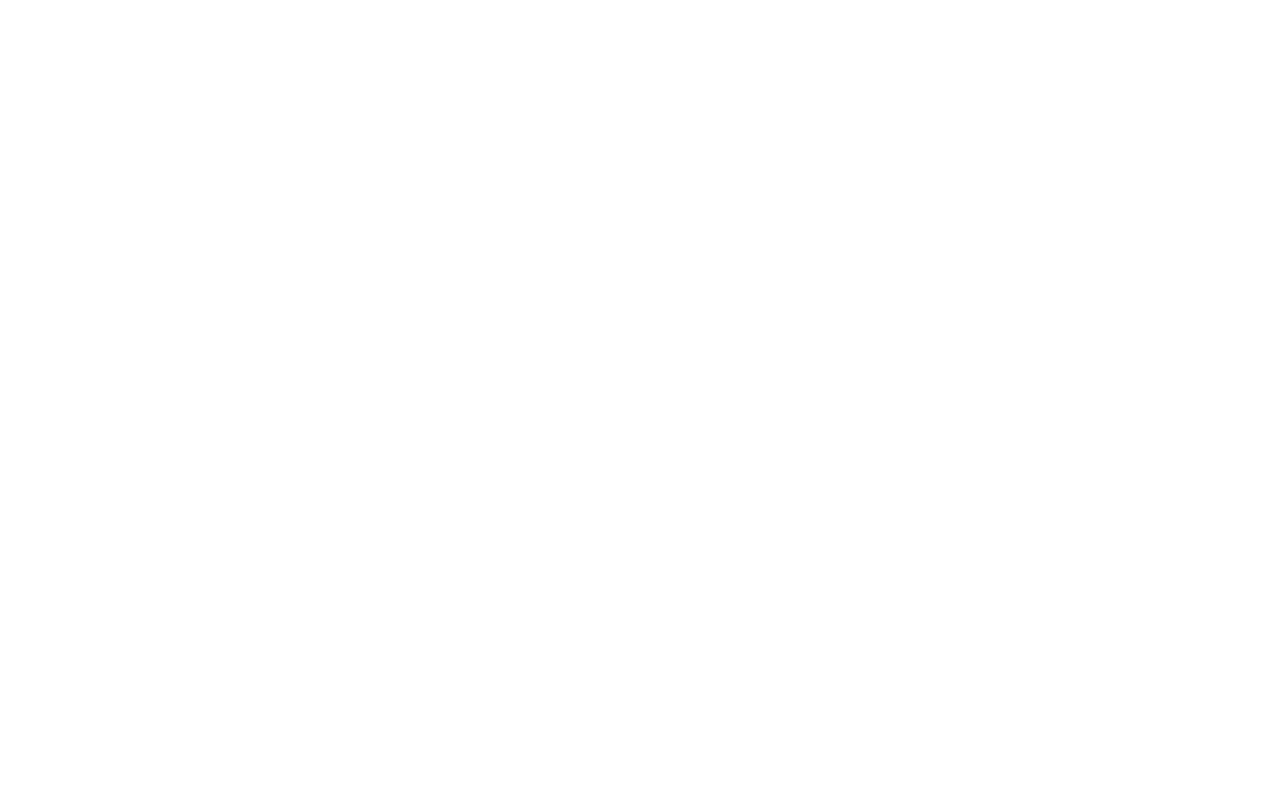
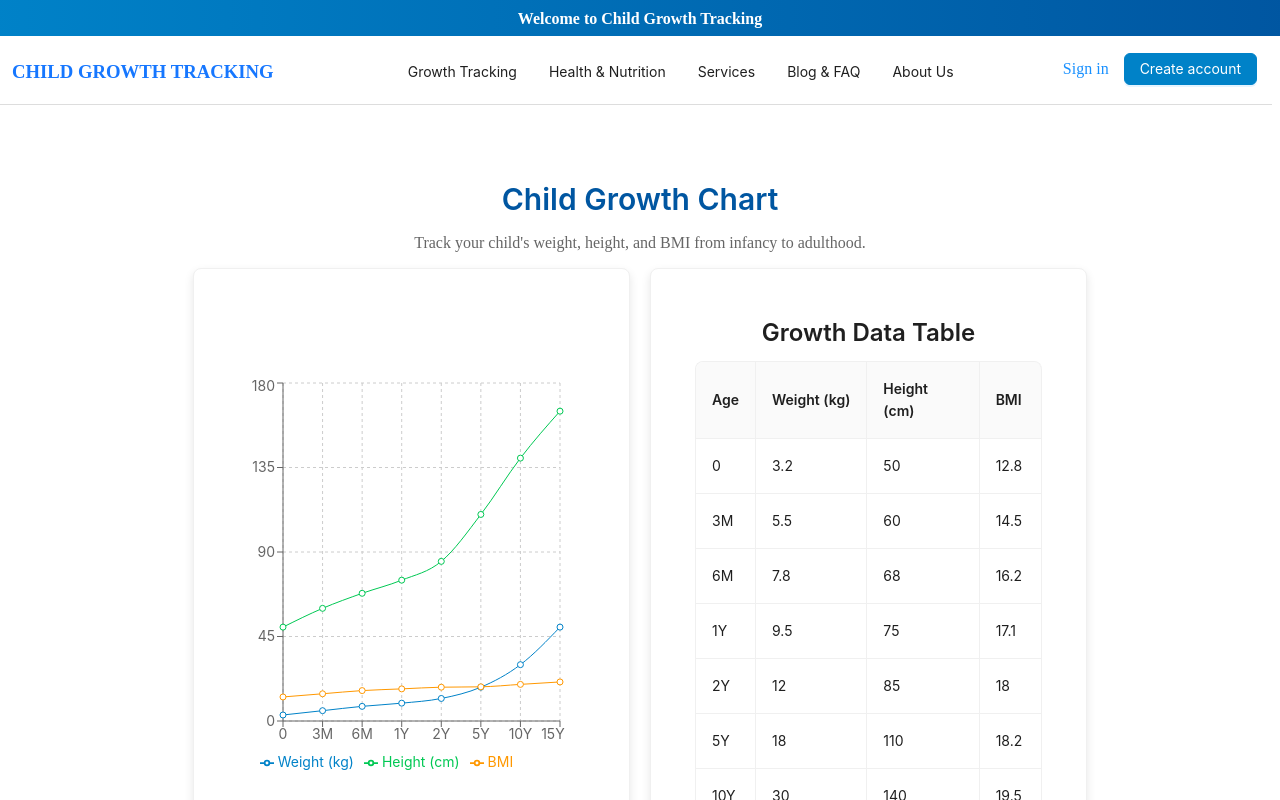
Before and after one commit to mtrhieu4524/SDN302---Child-Growth-Tracking-System, a React (Vite) app in the folder FE/: page /growth-chart in a window 1280 px wide. Before the commit this address had no page. Shown: the top 800 px of the page. Built offline with nearby package versions, Linux system fonts and the light colour scheme.

Commit message:
Add screen child growth chart

```diff
--- a/FE/package.json
+++ b/FE/package.json
@@ -18,6 +18,7 @@
     "react-dom": "^19.0.0",
     "react-icons": "^5.5.0",
     "react-router-dom": "^7.3.0",
+    "recharts": "^2.15.1",
     "tailwindcss": "^4.0.14"
   },
   "devDependencies": {
--- a/FE/src/components/Header.jsx
+++ b/FE/src/components/Header.jsx
@@ -91,8 +91,8 @@ const HeaderComponent = () => {
                             <Menu.Item key="growth-tracker">
                                 <a href="/growth-tracker">Tracker</a>
                             </Menu.Item>
-                            <Menu.Item key="growth-charts">
-                                <a href="/growth-charts">Growth Charts</a>
+                            <Menu.Item key="growth-chart">
+                                <a href="/growth-chart">Growth Chart</a>
                             </Menu.Item>
                         </Menu.SubMenu>
 
--- /dev/null
+++ b/FE/src/pages/GrowthChart.jsx
@@ -0,0 +1,94 @@
+import { useEffect } from "react";
+import { LineChart, Line, XAxis, YAxis, CartesianGrid, Tooltip, Legend, ResponsiveContainer } from "recharts";
+import { Typography, Card, Table } from "antd";
+import Header from "../components/Header";
+import Footer from "../components/Footer";
+import ScrollToTop from "../components/ScrollToTop";
+
+const { Title } = Typography;
+
+const growthData = [
+    { key: "0", age: "0", weight: 3.2, height: 50, bmi: 12.8 },
+    { key: "1", age: "3M", weight: 5.5, height: 60, bmi: 14.5 },
+    { key: "2", age: "6M", weight: 7.8, height: 68, bmi: 16.2 },
+    { key: "3", age: "1Y", weight: 9.5, height: 75, bmi: 17.1 },
+    { key: "4", age: "2Y", weight: 12.0, height: 85, bmi: 18.0 },
+    { key: "5", age: "5Y", weight: 18.0, height: 110, bmi: 18.2 },
+    { key: "6", age: "10Y", weight: 30.0, height: 140, bmi: 19.5 },
+    { key: "7", age: "15Y", weight: 50.0, height: 165, bmi: 20.8 },
+];
+
+
+const GrowthChart = () => {
+    useEffect(() => {
+        document.title = "Child Growth Tracking - Growth Chart";
+    }, []);
+
+    return (
+        <div style={{ minHeight: "100vh", display: "flex", flexDirection: "column" }}>
+            <Header />
+
+            <div style={{ maxWidth: "1200px", margin: "50px auto", padding: "0 20px" }}>
+                <Title level={2} style={{ textAlign: "center", color: "#0056A1" }}>
+                    Child Growth Chart
+                </Title>
+                <p style={{ textAlign: "center", color: "#666", fontSize: "16px" }}>
+                    Track your child's weight, height, and BMI from infancy to adulthood.
+                </p>
+
+                <div style={{ display: "flex", gap: "20px", height: "650px" }}>
+                    <Card
+                        style={{
+                            flex: 1,
+                            boxShadow: "0px 4px 10px rgba(0, 0, 0, 0.1)",
+                            borderRadius: "8px",
+                            padding: "85px 40px 20px 0px",
+                            height: "100%",
+                        }}
+                    >
+                        <ResponsiveContainer width="100%" height={400}>
+                            <LineChart data={growthData}>
+                                <CartesianGrid strokeDasharray="3 3" />
+                                <XAxis dataKey="age" />
+                                <YAxis />
+                                <Tooltip />
+                                <Legend />
+                                <Line type="monotone" dataKey="weight" stroke="#0082C8" name="Weight (kg)" />
+                                <Line type="monotone" dataKey="height" stroke="#00C853" name="Height (cm)" />
+                                <Line type="monotone" dataKey="bmi" stroke="#FF9800" name="BMI" />
+                            </LineChart>
+                        </ResponsiveContainer>
+                    </Card>
+
+                    <Card
+                        style={{
+                            flex: 1,
+                            boxShadow: "0px 4px 10px rgba(0, 0, 0, 0.1)",
+                            borderRadius: "8px",
+                            padding: "0px 20px 20px 20px",
+                            height: "100%",
+                        }}
+                    >
+                        <Title level={3} style={{ textAlign: "center" }}>Growth Data Table</Title>
+                        <Table
+                            dataSource={growthData}
+                            columns={[
+                                { title: "Age", dataIndex: "age", key: "age" },
+                                { title: "Weight (kg)", dataIndex: "weight", key: "weight" },
+                                { title: "Height (cm)", dataIndex: "height", key: "height" },
+                                { title: "BMI", dataIndex: "bmi", key: "bmi" },
+                            ]}
+                            pagination={false}
+                            bordered
+                        />
+                    </Card>
+                </div>
+            </div>
+            <br></br><br></br><br></br>
+            <Footer />
+            <ScrollToTop />
+        </div>
+    );
+};
+
+export default GrowthChart;
--- a/FE/src/pages/Membership.jsx
+++ b/FE/src/pages/Membership.jsx
@@ -64,7 +64,7 @@ const Membership = () => {
                 </Paragraph>
             </div>
 
-            {/* Membership Plans */}
+            <br></br>  <br></br>
             <div style={{ maxWidth: "1200px", margin: "50px auto", padding: "0 20px" }}>
                 <Row gutter={[24, 24]} justify="center">
                     {membershipPackages.map((pkg) => (
@@ -115,7 +115,7 @@ const Membership = () => {
                     ))}
                 </Row>
             </div>
-
+            <br></br>  <br></br>  <br></br>
             <Footer />
             <ScrollToTop />
         </div>
--- a/FE/src/routes/Routes.jsx
+++ b/FE/src/routes/Routes.jsx
@@ -8,6 +8,7 @@ import About from "../pages/About";
 import FAQs from "../pages/FAQs";
 import Blogs from "../pages/Blogs";
 import Membership from "../pages/Membership";
+import GrowthChart from "../pages/GrowthChart";
 
 import Dashboard from "../pages/AdminPages/Dashboard";
 import RequestManagement from "../pages/AdminPages/RequestManagement";
@@ -28,6 +29,7 @@ export default function AppRoute() {
         <Route path={routes.faqs} element={<FAQs />} />
         <Route path={routes.blogs} element={<Blogs />} />
         <Route path={routes.membership} element={<Membership />} />
+        <Route path={routes.growthChart} element={<GrowthChart />} />
 
 
         {/* Admin pages */}
--- a/FE/src/routes/index.jsx
+++ b/FE/src/routes/index.jsx
@@ -6,6 +6,7 @@ export const routes = {
   faqs: "/faqs",
   blogs: "/blogs",
   membership: "/membership",
+  growthChart: "/growth-chart",
 
   // Admin pages
   dashboard: "/dashboard",
```
Also changed, not shown: 1 other file (tests, documents, lock files or other folders).
